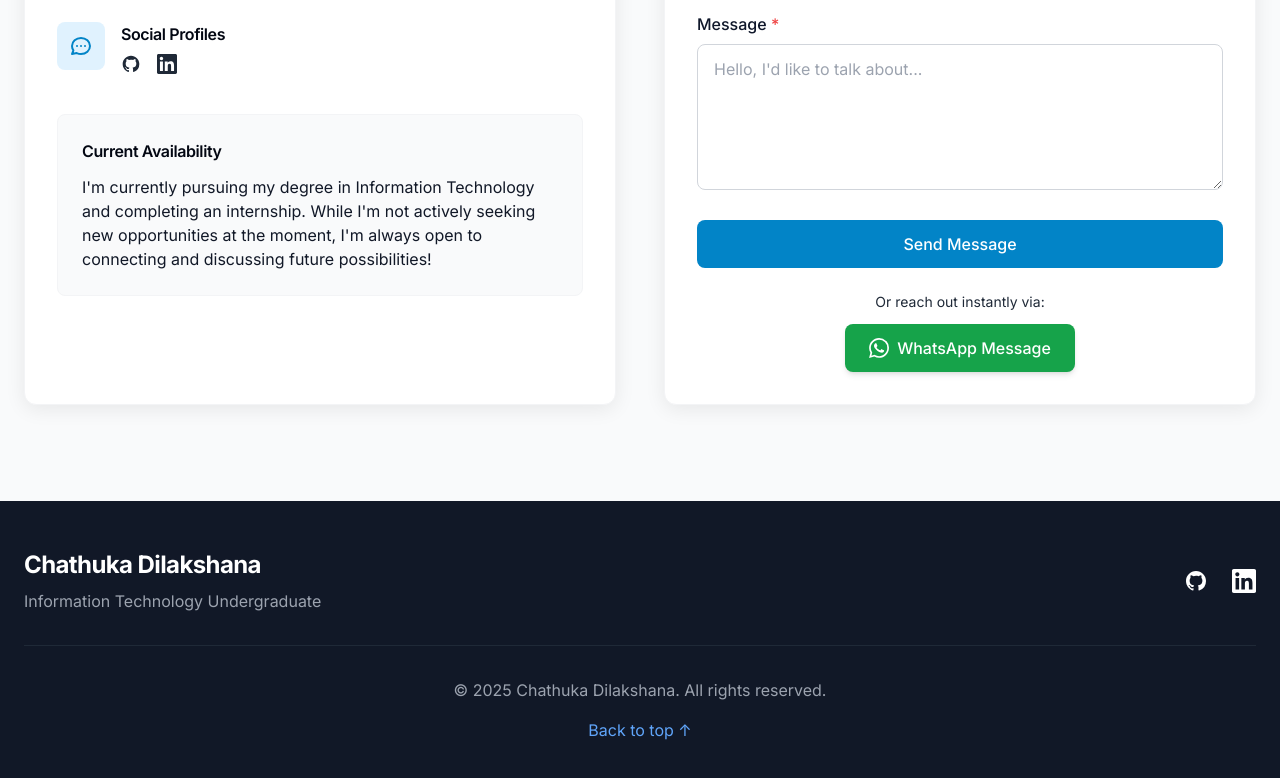
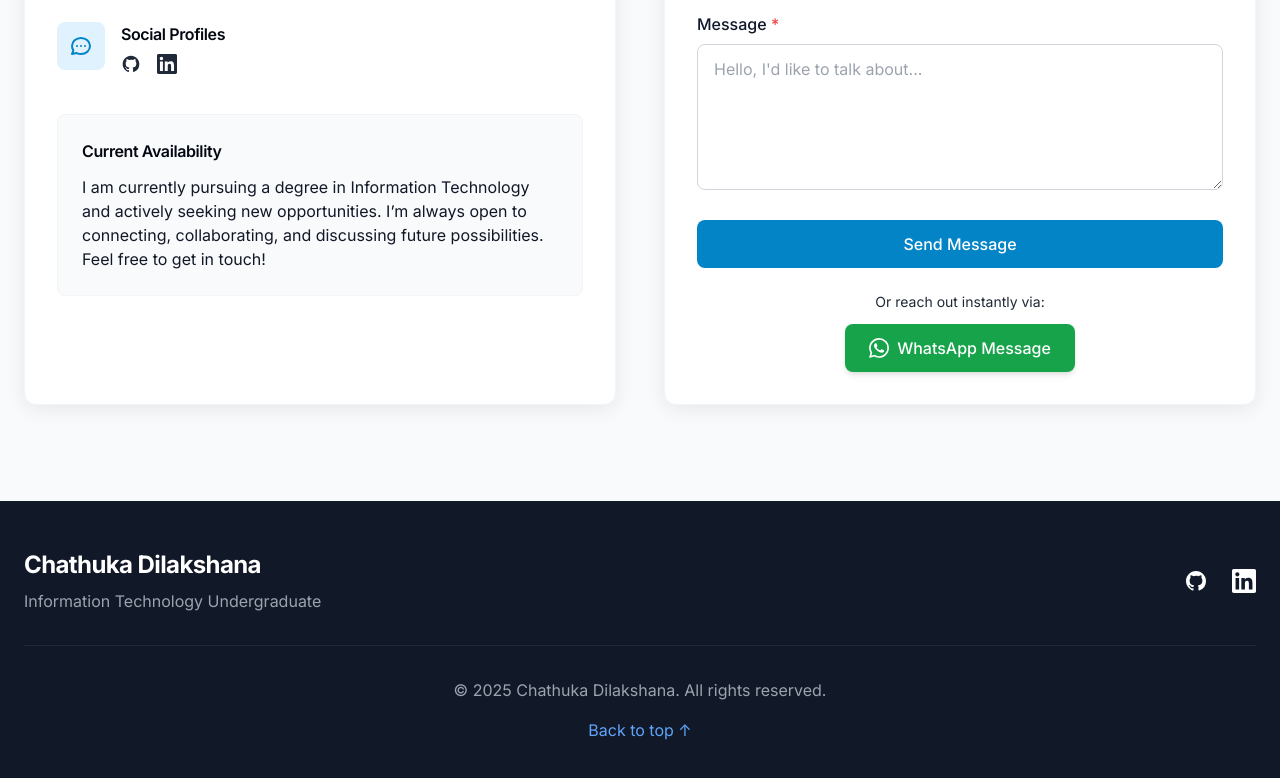
Before and after one commit to IT22091352/newportfolio, a React (Create React App) app: page / in a window 1280 px wide. Shown: the part 6478-7256 px from the top of the page. Built offline with nearby package versions, Linux system fonts and the light colour scheme; no server answers.

Commit message:
Update Contact.jsx

```diff
--- a/src/components/Contact.jsx
+++ b/src/components/Contact.jsx
@@ -209,7 +209,7 @@ const Contact = () => {
 
             <div className="mt-10 bg-gray-50 dark:bg-dark-600 p-6 rounded-lg border border-gray-100 dark:border-dark-500">
               <h4 className="font-semibold text-dark-900 dark:text-white mb-3">Current Availability</h4>
-              <p className="text-dark-700 dark:text-gray-300">I'm currently pursuing my degree in Information Technology and completing an internship. While I'm not actively seeking new opportunities at the moment, I'm always open to connecting and discussing future possibilities!</p>
+              <p className="text-dark-700 dark:text-gray-300">I am currently pursuing a degree in Information Technology and actively seeking new opportunities. I’m always open to connecting, collaborating, and discussing future possibilities. Feel free to get in touch!</p>
             </div>
           </motion.div>
 
```
